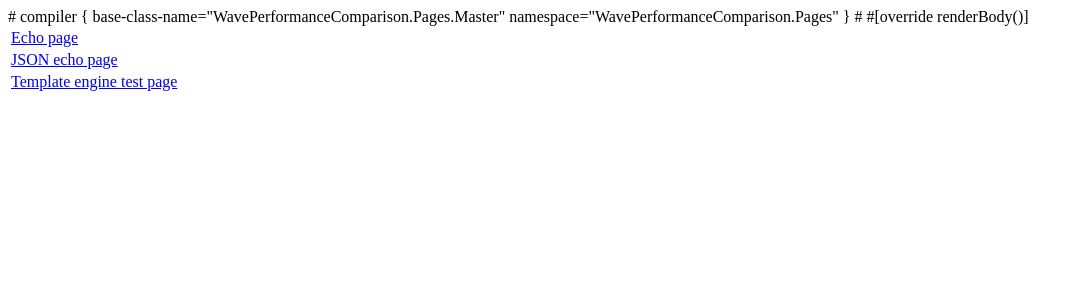
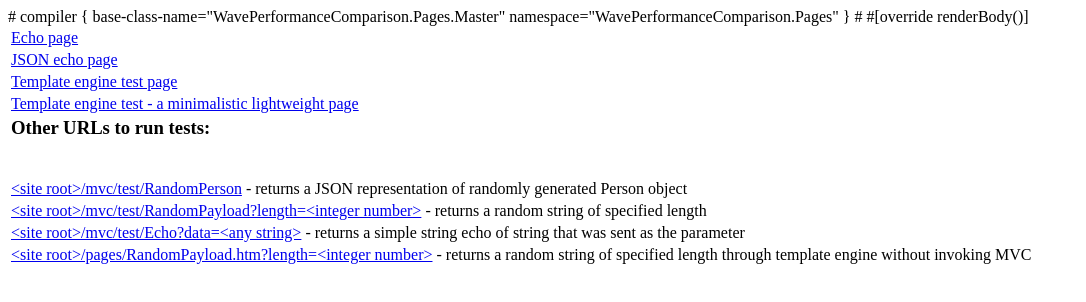
Before and after one commit to itadapter/nfx-wave-performance-comparison, a plain HTML site: page WavePerformanceComparison/Pages/index.htm in a window 1280 px wide. Shown: the whole page, without its empty margins (0-1086 px from the left). Drawn offline with Linux system fonts and the light colour scheme.

Commit message:
* Index page edites, comments added

```diff
--- a/WavePerformanceComparison/Pages/index.htm
+++ b/WavePerformanceComparison/Pages/index.htm
@@ -9,7 +9,15 @@
 
 #[override renderBody()]
 <table>
-    <tr><td> <a href="Echo.htm">Echo page</a> </td></tr>
+    <tr><td><a href="Echo.htm">Echo page</a> </td></tr>
     <tr><td><a href="EchoJson.htm">JSON echo page</a></td></tr>
     <tr><td><a href="RandomPerson.htm">Template engine test page</a></td></tr>
-</table>
+    <tr><td><a href="RandomPersonSimple.htm">Template engine test - a minimalistic lightweight page</a></td></tr>
+
+    <tr><td><h3>Other URLs to run tests:</h3><br /></td></tr>
+
+    <tr><td><a href="/mvc/test/RandomPerson">&lt;site root&gt;/mvc/test/RandomPerson</a> - returns a JSON representation of randomly generated Person object</td></tr>
+    <tr><td><a href="/mvc/test/RandomPayload?length=1000">&lt;site root&gt;/mvc/test/RandomPayload?length=&lt;integer number&gt;</a> - returns a random string of specified length</td></tr>
+    <tr><td><a href="/mvc/test/Echo?data=abcdefg">&lt;site root&gt;/mvc/test/Echo?data=&lt;any string&gt;</a> - returns a simple string echo of string that was sent as the parameter</td></tr>
+    <tr><td><a href="RandomPayload.htm?length=1000">&lt;site root&gt;/pages/RandomPayload.htm?length=&lt;integer number&gt;</a> - returns a random string of specified length through template engine without invoking MVC</td></tr>
+ </table>
```
Also changed, not shown: 1 other file.
